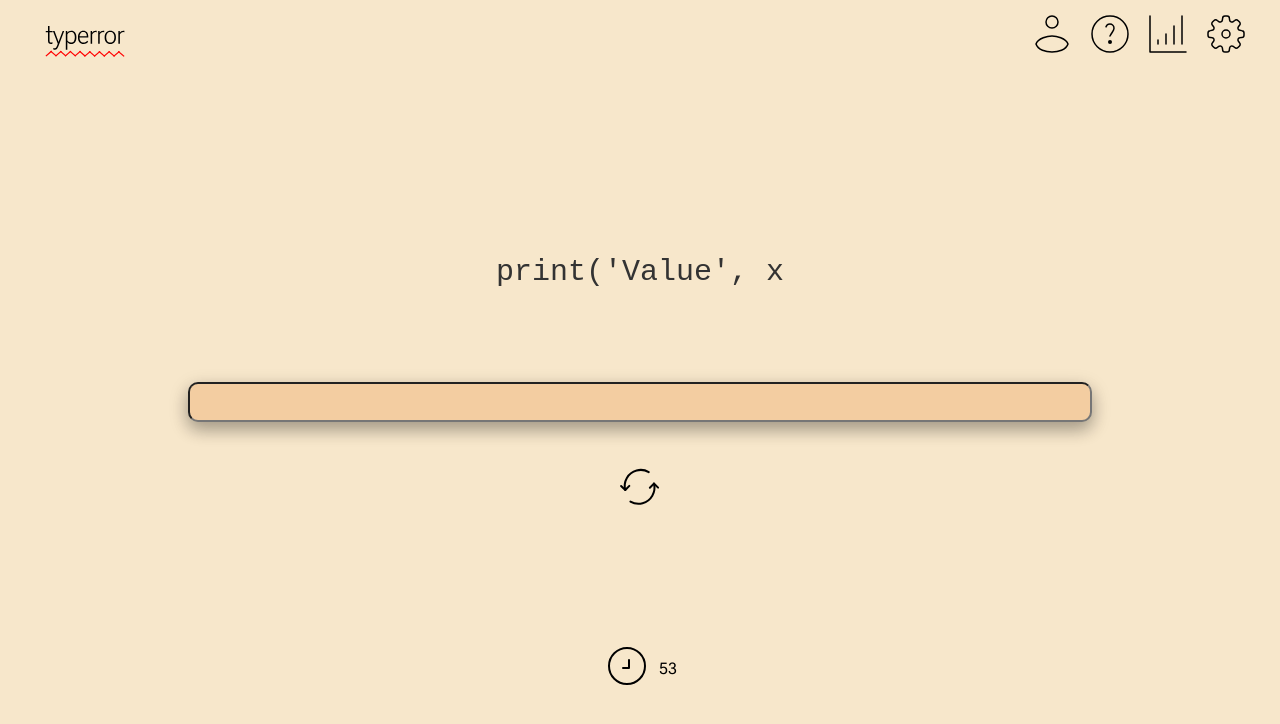
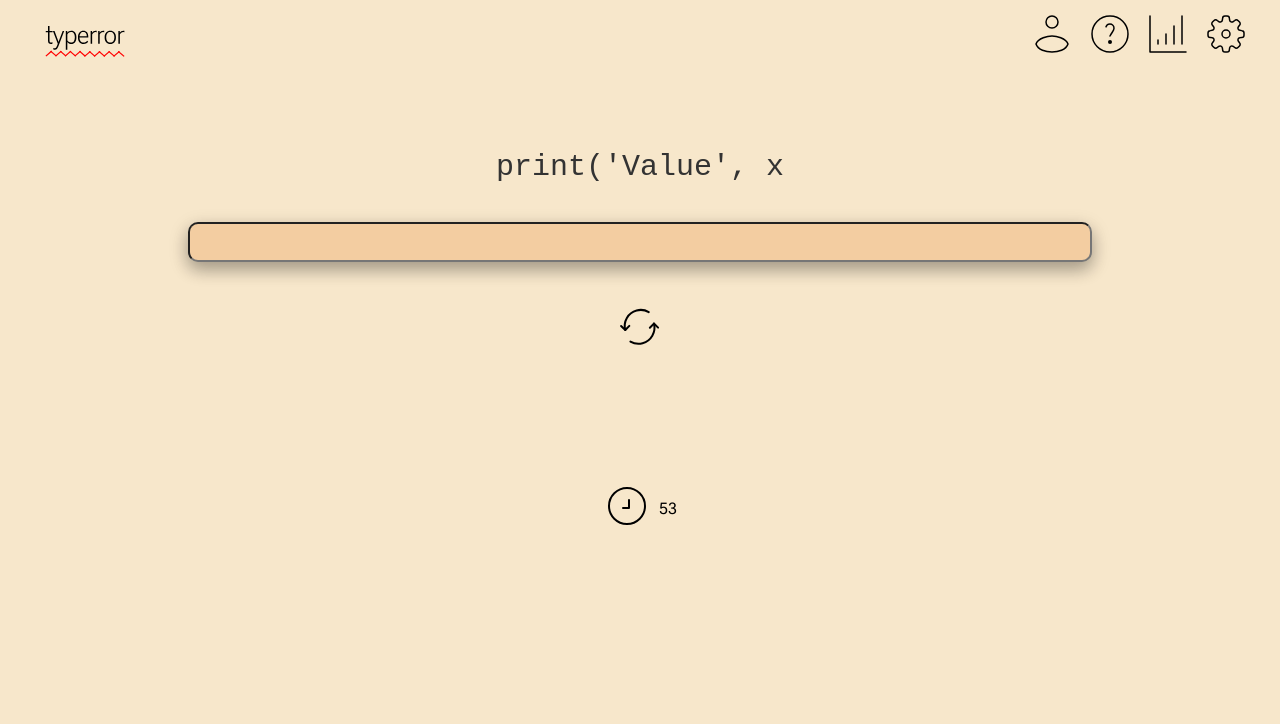
Before and after one commit to team-thunderdome/typerror, a React (Create React App) app in the folder client/: page /game in a window 1280 px wide. Shown: the top 724 px of the page. Built offline with nearby package versions, Linux system fonts and the light colour scheme.

Commit message:
✨ added scores to gaming page

```diff
--- a/client/src/GamingPage.css
+++ b/client/src/GamingPage.css
@@ -18,13 +18,23 @@ body {
 
 #code-box {
     width: 100vw;
-    height: 40vh;
-    padding-top: 100px;
+    height: 20vh;
+    padding-top: 50px;
     box-sizing: border-box;
     text-align: center;
     justify-content: center;
     display: flex;
     flex-direction: column;
+}
+
+#score-counter {
+    width: 100vw;
+    height: 10vh;
+    display: flex;
+    justify-content: center;
+    align-items: center;
+    font-family: "Courier New", Courier, monospace;
+    font-size: 30px;
 }
 
 #input-text-box {
```
